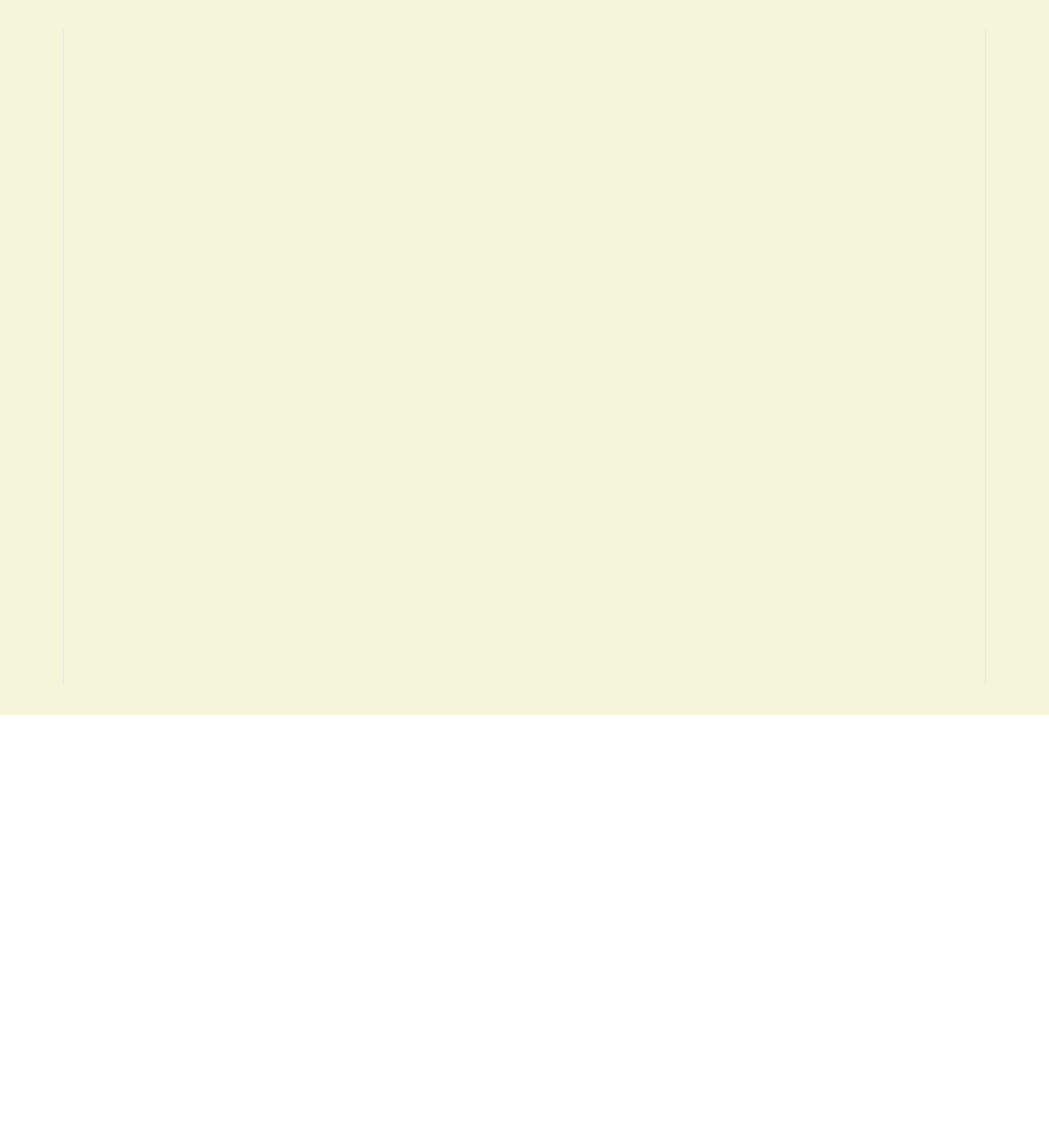
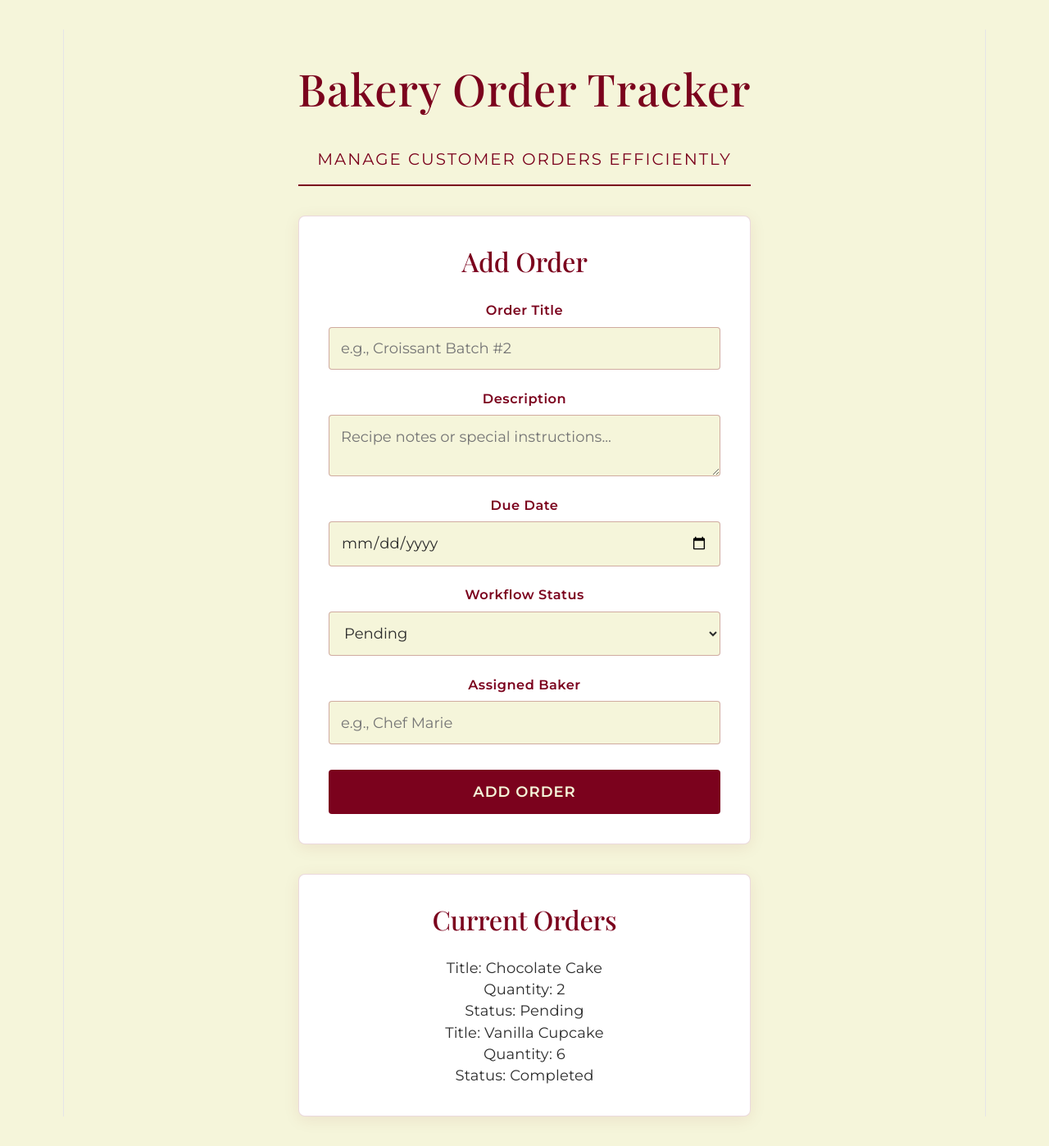
Before and after one commit to bkibet-dev/TO-DOO, a React (Vite) app: page / in a window 1280 px wide. Shown: the whole page at 82% size. Before the commit the page ends 872 px from the top, so only its background shows below. Built offline with nearby package versions, Linux system fonts and the light colour scheme; a web font is replaced by a local one.

Commit message:
changes in App.jsx and App.css

```diff
--- a/src/App.css
+++ b/src/App.css
@@ -42,6 +42,7 @@ h1, h2, h3, .app-header h1 {
 .app-header h1 {
   font-size: 3rem;
   letter-spacing: 1px;
+  line-height: 1.5;
 }
 
 .app-header p {
--- a/src/App.jsx
+++ b/src/App.jsx
@@ -21,7 +21,24 @@ export default function App() {
 
   return (
     <>
+      <div className="app-container">
+    <header className="app-header">
+      <h1>Bakery Order Tracker</h1>
+      <p>Manage customer orders efficiently</p>
+    </header>
 
+    <main className="app-main">
+      <section className="form-section">
+        <h2>Add Order</h2>
+        <Form />
+      </section>
+
+      <section className="list-section">
+        <h2>Current Orders</h2>
+        <OrderList tasks={tasks} />
+      </section>
+    </main>
+  </div>
     </>
   )
 }
```
